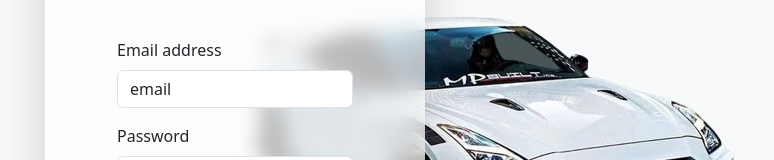
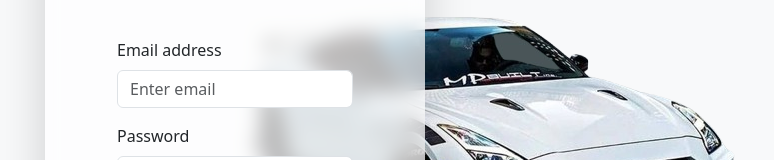
Before and after one commit to pentahead/Team-2-FSW-1-CH-6, a React (Vite) app: page /login in a window 1280 px wide. Shown: the part 284-444 px from the top of the page, without its empty margins (405-1179 px from the left). Built offline with nearby package versions, Linux system fonts and the light colour scheme.

Commit message:
fixing bug

```diff
--- a/src/routes/login.lazy.jsx
+++ b/src/routes/login.lazy.jsx
@@ -56,7 +56,7 @@
   };
 
   return (
-    <section className="d-flex z-n1 bg-light  justify-content-center align-items-center vh-100 bg-login position-relative overflow-hidden">
+    <section className="d-flex z-1 bg-light  justify-content-center align-items-center vh-100 bg-login position-relative overflow-hidden">
       <Container>
         <Row className="justify-content-center position-relative">
           <Col
@@ -79,7 +79,7 @@
                 <Form.Control
                   type="email"
                   placeholder="Enter email"
-                  value={"email"}
+                  value={email}
                   onChange={(e) => setEmail(e.target.value)}
                   required
                 />
```
